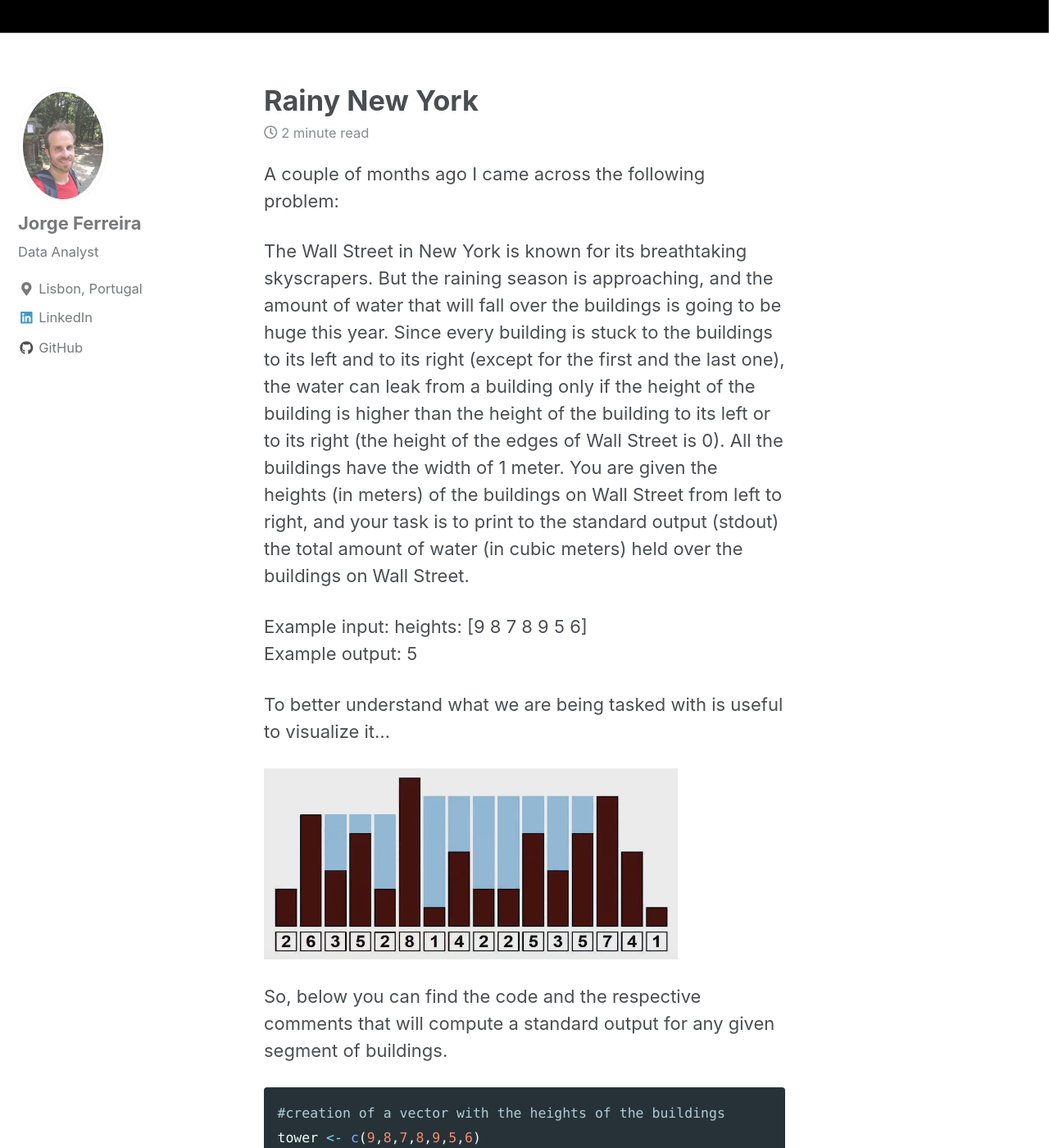
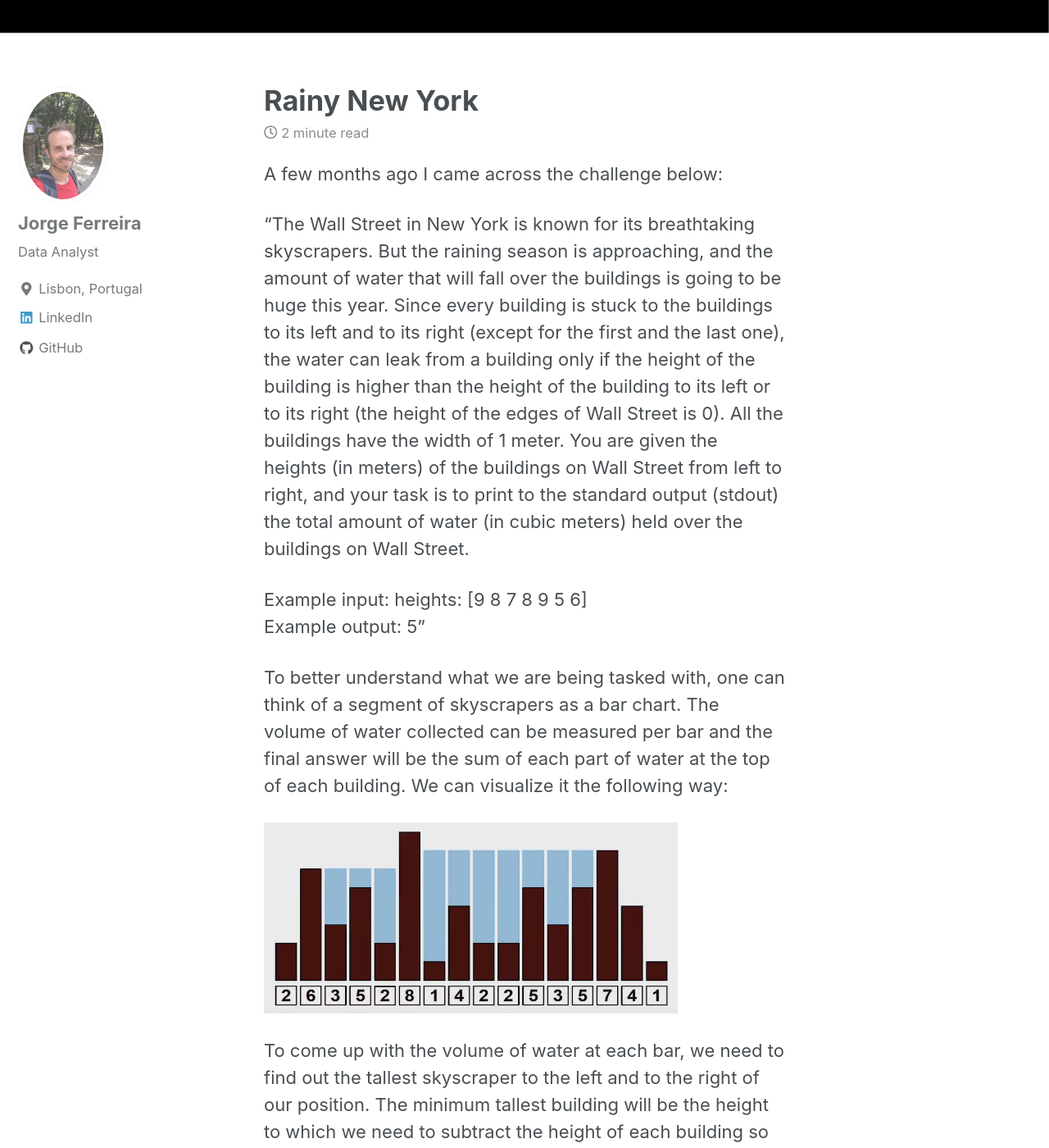
Before and after one commit to Jorg3GF/jorg3gf.github.io, a Jekyll site: the page built from _posts/2018-11-20-RainyNY.md, in a window 1280 px wide and 1400 px high, scrolled down 1009 px. Shown: the whole window at 82% size. Built offline with Jekyll 4.4.1, drawn with Linux system fonts in a browser that asks for light colours; cached includes are drawn as plain includes; nearby versions of some CDN libraries; some of the changed text lies outside the part shown.

Commit message:
newgithub

````diff
--- a/_posts/2018-11-20-RainyNY.md
+++ b/_posts/2018-11-20-RainyNY.md
@@ -7,20 +7,23 @@ header:
 excerpt: "Water collected on skyscrapers"
 ---
 
-A couple of months ago I came across the following problem:
+A few months ago I came across the challenge below:
 
-The Wall Street in New York is known for its breathtaking skyscrapers. But the raining season is approaching, and the amount of water that will fall over the buildings is going to be huge this year.
+"The Wall Street in New York is known for its breathtaking skyscrapers. But the raining season is approaching, and the amount of water that will fall over the buildings is going to be huge this year.
 Since every building is stuck to the buildings to its left and to its right (except for the first and the last one), the water can leak from a building only if the height of the building is higher than the height of the building to its left or to its right (the height of the edges of Wall Street is 0).
 All the buildings have the width of 1 meter. You are given the heights (in meters) of the buildings on Wall Street from left to right, and your task is to print to the standard output (stdout) the total amount of water (in cubic meters) held over the buildings on Wall Street.
 
 Example input: heights: [9 8 7 8 9 5 6]
-Example output: 5
+Example output: 5"
 
-To better understand what we are being tasked with is useful to visualize it...
+To better understand what we are being tasked with, one can think of a segment of skyscrapers as a bar chart. The volume of water collected can be measured per bar and the final answer will be the sum of each part of water at the top of each building. We can visualize it the following way:
 
 <img src="{{ site.url }}{{ site.baseurl }}/images/skywater.jpg" alt="">
 
-So, below you can find the code and the respective comments that will compute a standard output for any given segment of buildings.
+To come up with the volume of water at each bar, we need to find out the tallest skyscraper to the left and to the right of our position. The minimum tallest building will be the height to which we need to subtract the height of each building so we come up with the volume of water.
+
+
+So, below you can find the R code that will compute a standard output for any given segment of buildings.
 
 ```r
 #creation of a vector with the heights of the buildings
@@ -58,4 +61,6 @@ stdout <- function(tower) {
 stdout(tower)
 ```
 
-For further details, you can take a look at this Google Tech Talk by Guy Steele - [Four Solutions to a Trivial Problem](https://youtu.be/ftcIcn8AmSY?t=536).
+
+
+For further details and a alternative solutions, please take a look at this Google Tech Talk by Guy Steele - [Four Solutions to a Trivial Problem](https://youtu.be/ftcIcn8AmSY?t=536).
````
Also changed, not shown: images/system.jpg.
